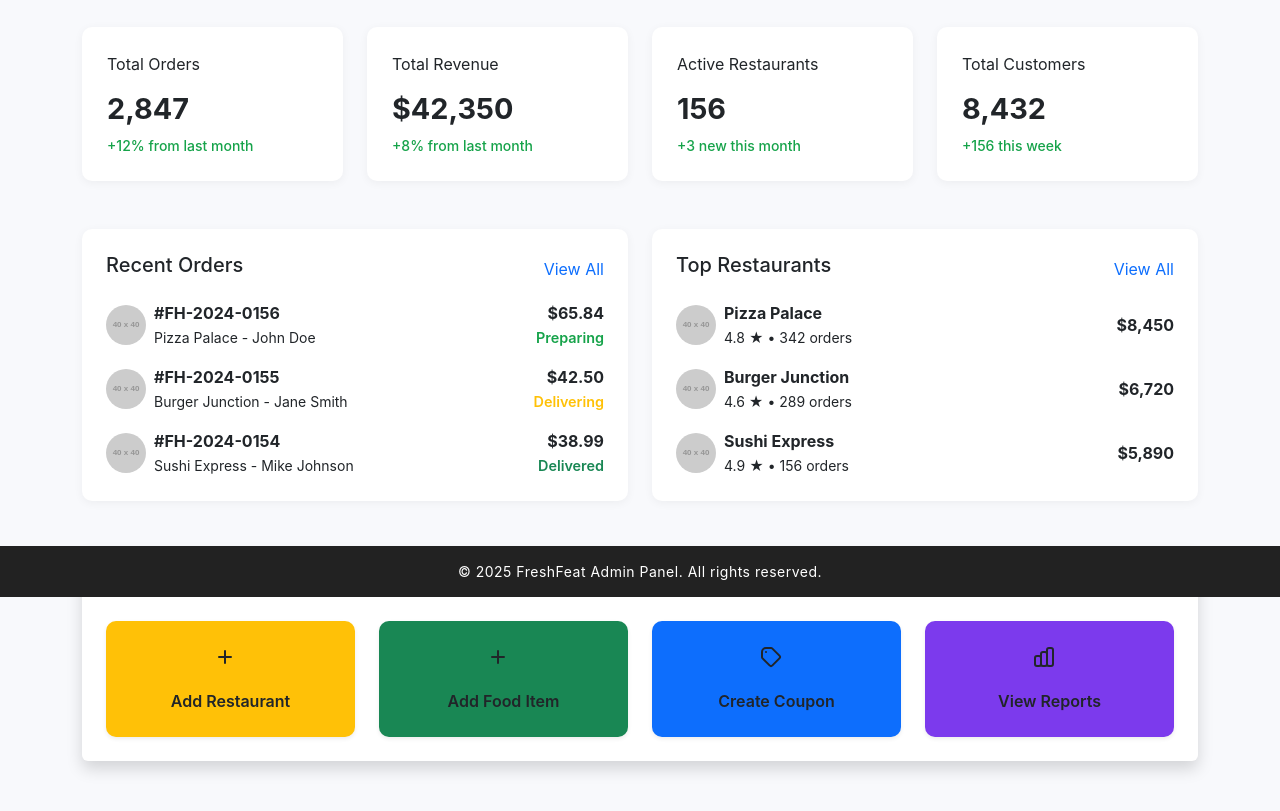
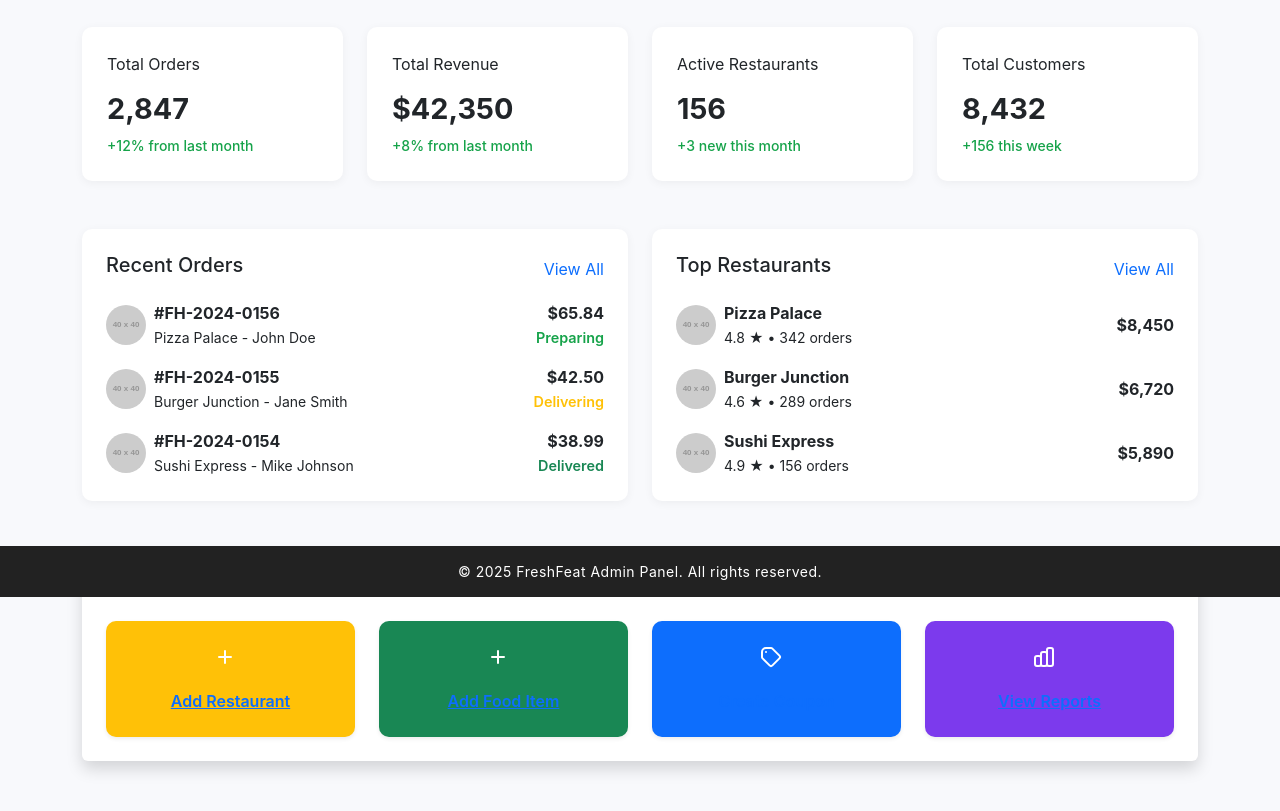
Before and after one commit to Devang-Korat/project, a plain HTML site: page admin/dashboard.html in a window 1280 px wide. Shown: the part 203-1014 px from the top of the page. Drawn offline with nearby package versions, Linux system fonts and the light colour scheme; placeholder pictures from the web are drawn by us.

Commit message:
Fix HTML encoding issues in dashboard.html

```diff
--- a/admin/dashboard.html
+++ b/admin/dashboard.html
@@ -300,7 +300,7 @@
                 <div class="mb-2">
                   <svg xmlns="http://www.w3.org/2000/svg" width="36" height="36" fill="none" stroke="currentColor" stroke-width="2" stroke-linecap="round" stroke-linejoin="round"><path d="M12 6v12m6-6H6"/></svg>
                 </div>
-                <p class="fw-semibold mb-0">Add Restaurant</p>
+                <a href="add_restaurants.html" class="fw-semibold mb-0">Add Restaurant</a>
               </div>
             </a>
           </div>
@@ -311,7 +311,7 @@
                 <div class="mb-2">
                   <svg xmlns="http://www.w3.org/2000/svg" width="36" height="36" fill="none" stroke="currentColor" stroke-width="2" stroke-linecap="round" stroke-linejoin="round"><path d="M12 6v12m6-6H6"/></svg>
                 </div>
-                <p class="fw-semibold mb-0">Add Food Item</p>
+                <a href="add_fooditem.html" class="fw-semibold mb-0">Add Food Item</a>
               </div>
             </a>
           </div>
@@ -322,7 +322,7 @@
                 <div class="mb-2">
                   <svg xmlns="http://www.w3.org/2000/svg" width="36" height="36" fill="none" stroke="currentColor" stroke-width="2" stroke-linecap="round" stroke-linejoin="round"><path d="M7 7h.01M7 3h5c.5 0 1 .2 1.4.6l7 7a2 2 0 010 2.8l-7 7a2 2 0 01-2.8 0l-7-7A2 2 0 013 12V7a4 4 0 014-4z"/></svg>
                 </div>
-                <p class="fw-semibold mb-0">Create Coupon</p>
+                <a href="create_coupon.html" class="fw-semibold mb-0">Create Coupon</a>
               </div>
             </a>
           </div>
@@ -333,7 +333,7 @@
                 <div class="mb-2">
                   <svg xmlns="http://www.w3.org/2000/svg" width="36" height="36" fill="none" stroke="currentColor" stroke-width="2" stroke-linecap="round" stroke-linejoin="round"><path d="M9 19v-6a2 2 0 00-2-2H5a2 2 0 00-2 2v6a2 2 0 002 2h2a2 2 0 002-2zm0 0V9a2 2 0 012-2h2a2 2 0 012 2v10m-6 0a2 2 0 002 2h2a2 2 0 002-2m0 0V5a2 2 0 012-2h2a2 2 0 012 2v14a2 2 0 01-2 2h-2a2 2 0 01-2-2z"/></svg>
                 </div>
-                <p class="fw-semibold mb-0">View Reports</p>
+                <a href="view-customers.html" class="fw-semibold mb-0">View Reports</a>
               </div>
             </a>
           </div>
```
